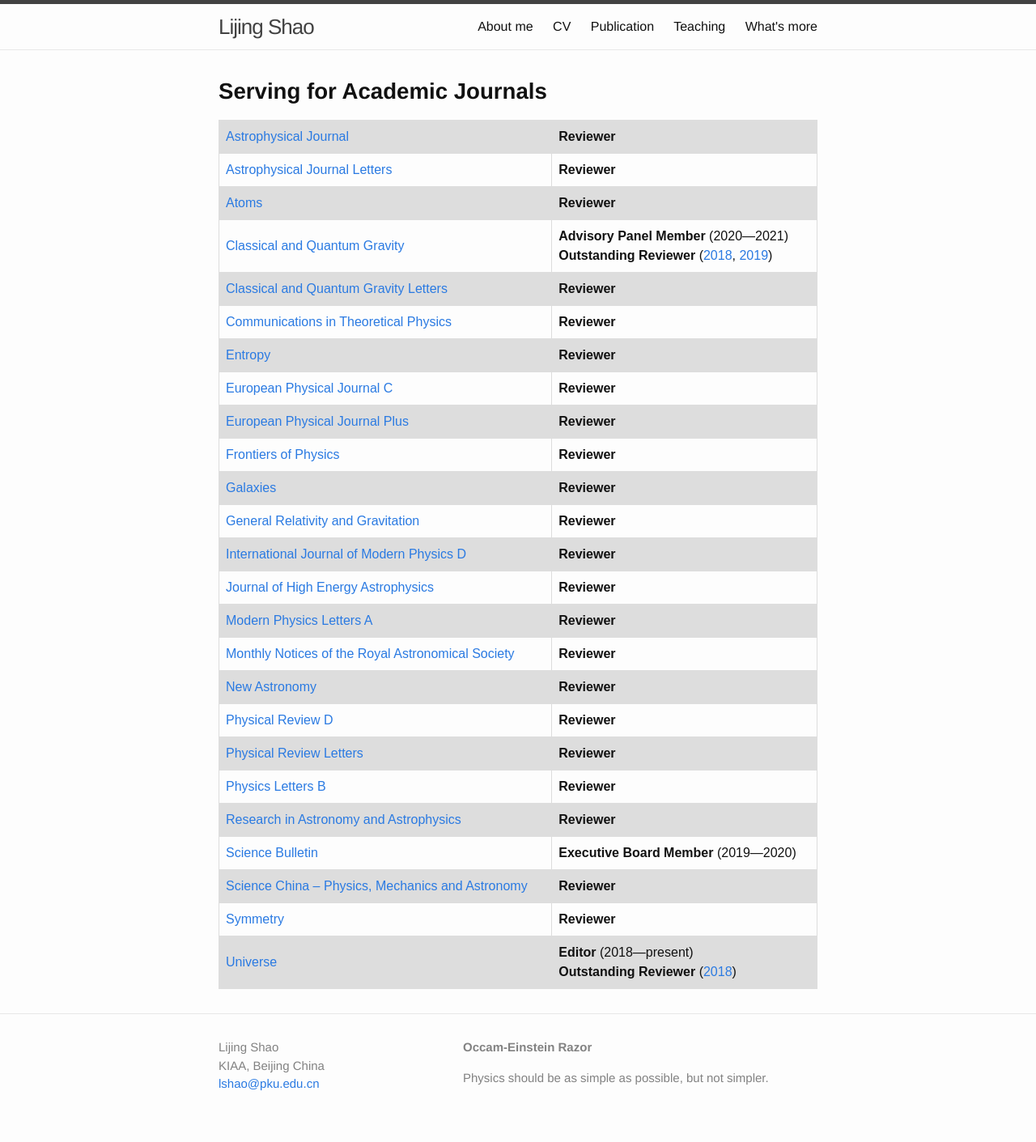
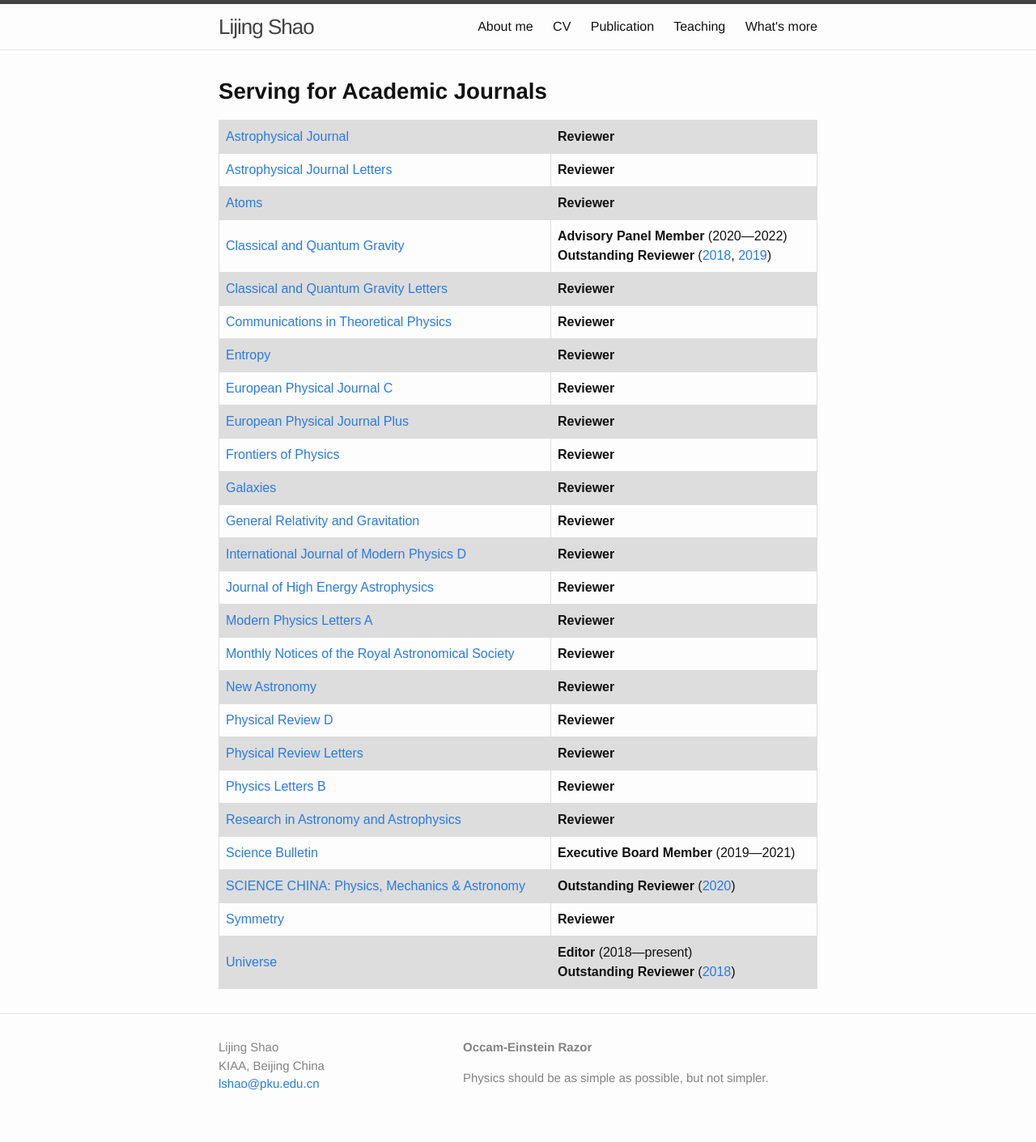
Before and after one commit to Friendshao/Friendshao.github.io, a Jekyll site: the page built from docs/journal.md, in a window 1280 px wide. Shown: the whole page at 81% size. Built offline with Jekyll 4.4.1, drawn with Linux system fonts in a browser that asks for light colours.

```diff
--- a/docs/journal.md
+++ b/docs/journal.md
@@ -26,7 +26,7 @@ tr:nth-child(odd) {
 | [Astrophysical Journal](http://iopscience.iop.org/journal/0004-637X) | **Reviewer** |
 | [Astrophysical Journal Letters](http://iopscience.iop.org/journal/2041-8205) | **Reviewer** |
 | [Atoms](http://www.mdpi.com/journal/atoms) | **Reviewer** |
-| [Classical and Quantum Gravity](http://iopscience.iop.org/journal/0264-9381) | **Advisory Panel Member** (2020—2021)<br>**Outstanding Reviewer** ([2018](CQG2018.pdf), [2019](CQG2019.pdf)) |
+| [Classical and Quantum Gravity](http://iopscience.iop.org/journal/0264-9381) | **Advisory Panel Member** (2020—2022)<br>**Outstanding Reviewer** ([2018](CQG2018.pdf), [2019](CQG2019.pdf)) |
 | [Classical and Quantum Gravity Letters](https://iopscience.iop.org/journal/0264-9381/page/Letters) | **Reviewer** |
 | [Communications in Theoretical Physics](http://iopscience.iop.org/journal/0253-6102) |  **Reviewer** |
 | [Entropy](http://www.mdpi.com/journal/entropy) |  **Reviewer** |
@@ -44,7 +44,7 @@ tr:nth-child(odd) {
 | [Physical Review Letters](https://journals.aps.org/prl/) |  **Reviewer** |
 | [Physics Letters B](https://www.journals.elsevier.com/physics-letters-b/) |  **Reviewer** |
 | [Research in Astronomy and Astrophysics](http://iopscience.iop.org/journal/1674-4527) |  **Reviewer** |
-| [Science Bulletin](https://www.journals.elsevier.com/science-bulletin) | **Executive Board Member** (2019—2020) |
-| [Science China – Physics, Mechanics and Astronomy](https://link.springer.com/journal/11433) | **Reviewer** |
+| [Science Bulletin](https://www.journals.elsevier.com/science-bulletin) | **Executive Board Member** (2019—2021) |
+| [SCIENCE CHINA: Physics, Mechanics & Astronomy](https://link.springer.com/journal/11433) | **Outstanding Reviewer** ([2020](https://mp.weixin.qq.com/s/u_07f_JjryUV_19NtKQECA)) |
 | [Symmetry](http://www.mdpi.com/journal/symmetry) |  **Reviewer** |
 | [Universe](http://www.mdpi.com/journal/universe) | **Editor** (2018—present)<br>**Outstanding Reviewer** ([2018](Universe2018.pdf)) |
--- a/index.html
+++ b/index.html
@@ -156,6 +156,12 @@ layout: default
     Invited talk <b>“Testing Gravity with Pulsars”</b> at Center for High Energy Physics, Peking University
     (<a href="https://rchep.pku.edu.cn/">CHEP</a>)
     <p></p>
+
+    <font color="grey" size="2">March 2021</font> <br>
+    <img src="img/event.png" style="height:28px;">
+      Selected as an <b>Outstanding Reviewer</b> for <b>SCIENCE CHINA: Physics, Mechanics & Astronomy</b>
+      (<a href="https://mp.weixin.qq.com/s/u_07f_JjryUV_19NtKQECA">SCPMA</a>)
+      <p></p>
 
     <font color="grey" size="2">March 8, 2020</font> <br>
     <img src="img/event.png" style="height:28px;">
```
Also changed, not shown: about/about.md (+1 -1 lines), whatsmore/whatsmore.md (+1 -0 lines).
